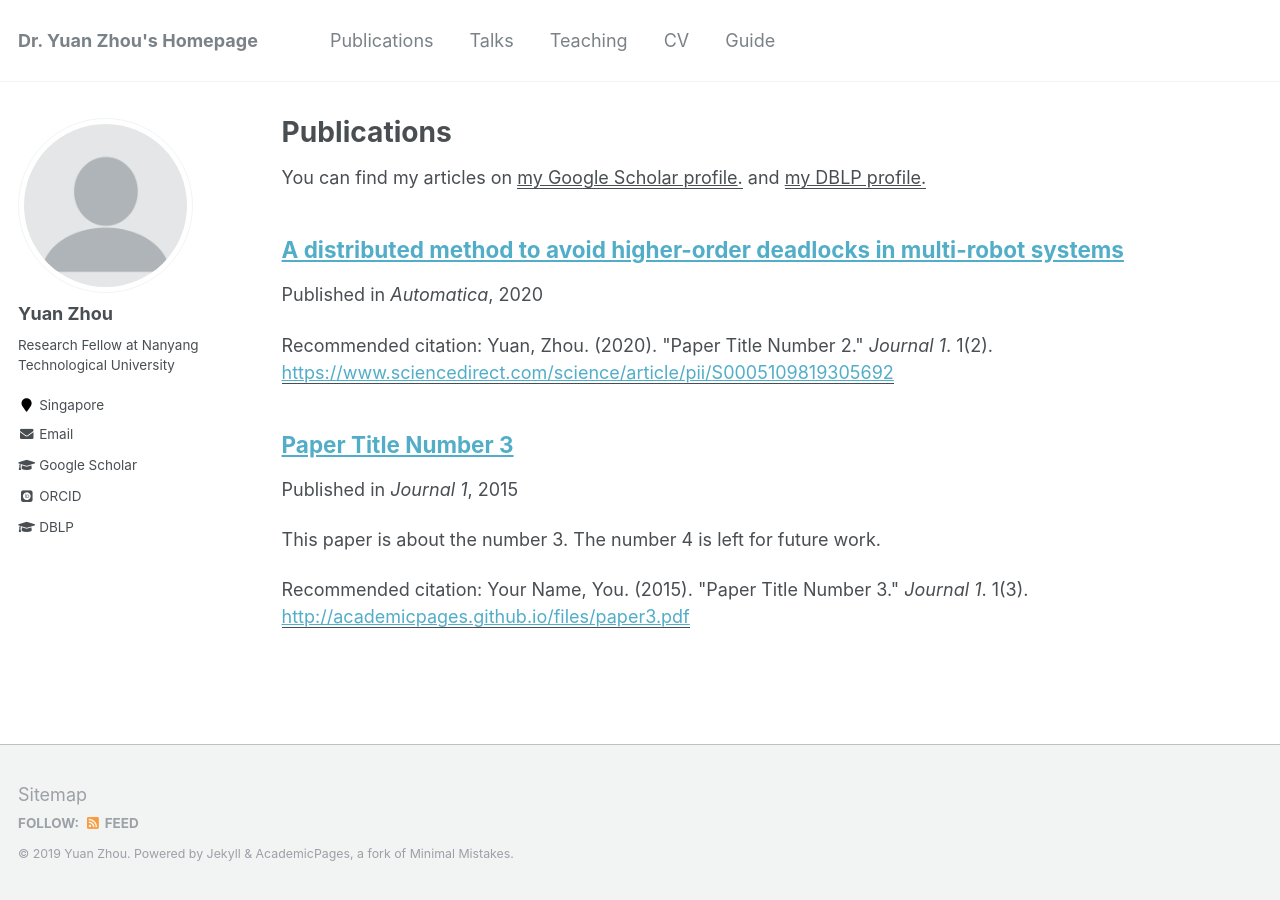
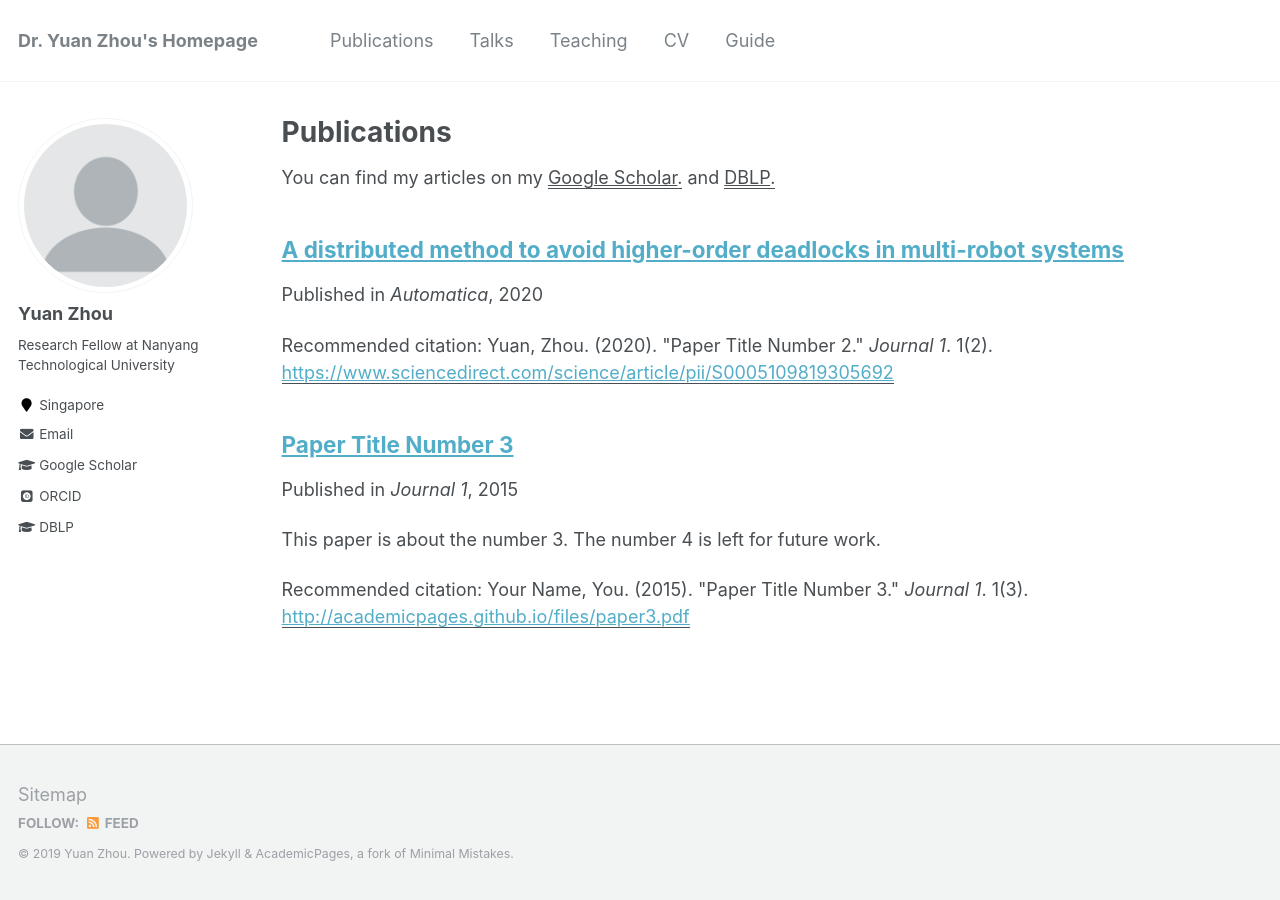
Before and after one commit to yuanzhou-yzhou/yuanzhou-yzhou.github.io, a Jekyll site: the page built from _pages/publications.md, in a window 1280 px wide. Built offline with Jekyll 4.4.1, drawn with Linux system fonts in a browser that asks for light colours; some web fonts are replaced.

Commit message:
Update publications.md

```diff
--- a/_pages/publications.md
+++ b/_pages/publications.md
@@ -4,7 +4,7 @@ title: "Publications"
 permalink: /publications/
 author_profile: true
 ---
-You can find my articles on <u><a href="{{author.googlescholar}}">my Google Scholar profile</a>.</u> and <u><a href="{{author.dblp}}">my DBLP profile</a>.</u>
+You can find my articles on my <u><a href="{{author.googlescholar}}">Google Scholar</a>.</u> and <u><a href="{{author.dblp}}">DBLP</a>.</u>
 
 
 {% if author.googlescholar %}
```
